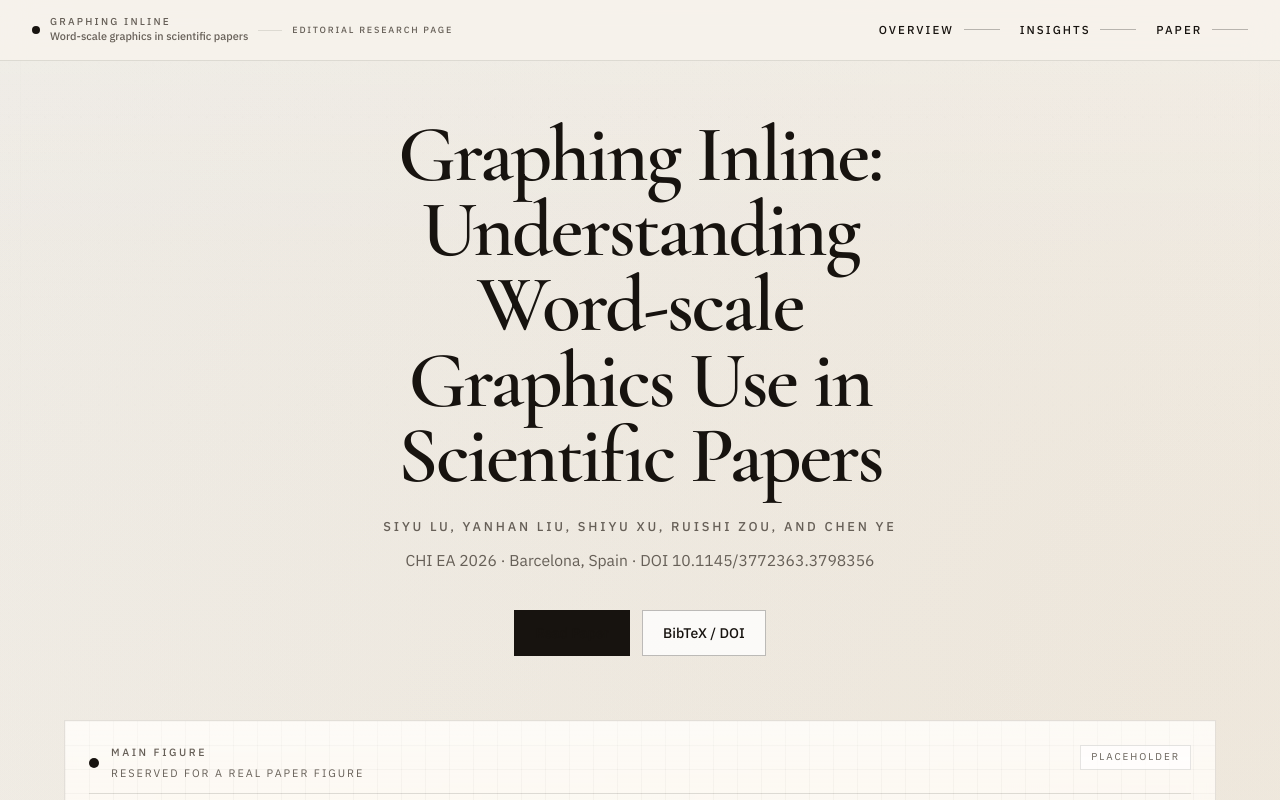
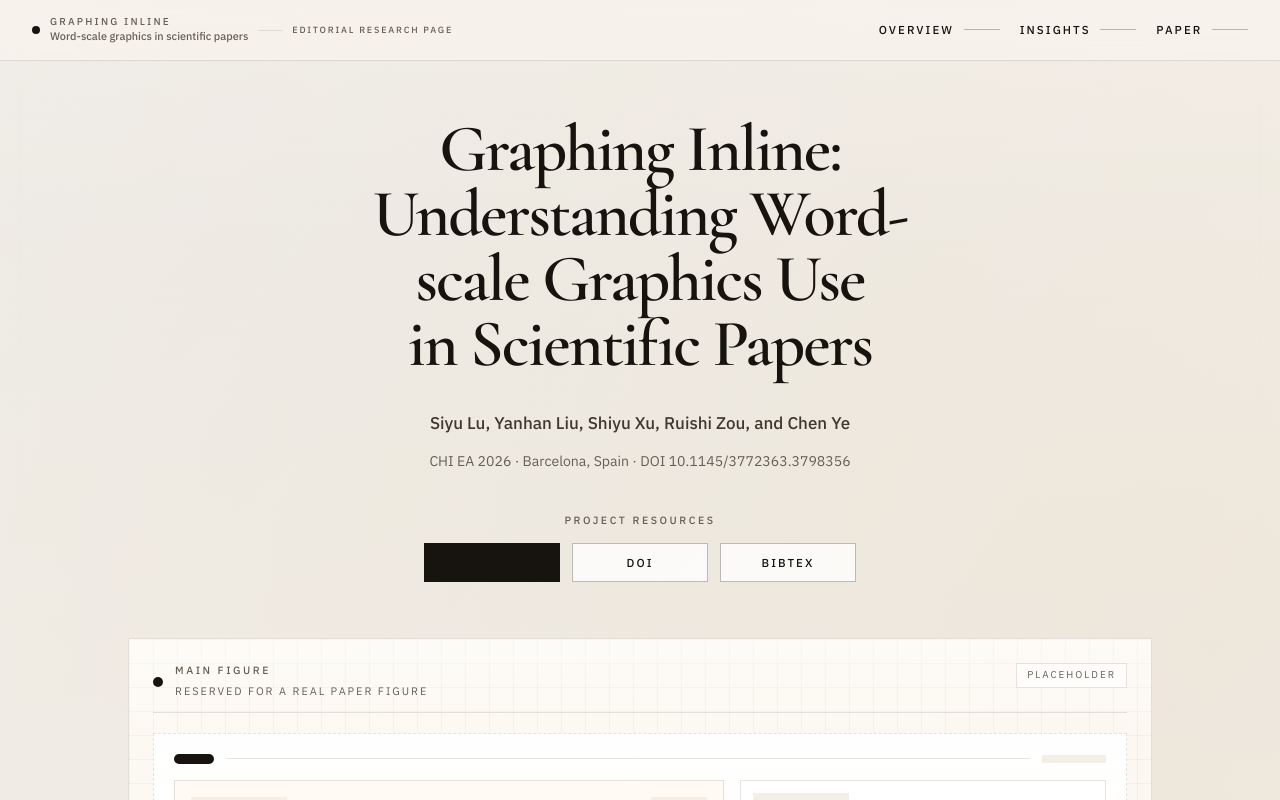
Before and after one commit to salmooonaa/graphing-inline, a Next.js app: page / in a window 1280 px wide. Shown: the top 800 px of the page. Built offline with nearby package versions, Linux system fonts and the light colour scheme.

Commit message:
feat: update homepage copy and clean export tracking

```diff
--- a/src/components/sections/hero-section.tsx
+++ b/src/components/sections/hero-section.tsx
@@ -14,42 +14,45 @@ export function HeroSection({ content }: HeroSectionProps) {
       className="border-b border-[var(--line)] px-0 pb-18 pt-10 sm:pb-20 sm:pt-14 lg:pb-24"
     >
       <Container>
-        <div className="space-y-12 sm:space-y-14 lg:space-y-16">
+        <div className="space-y-10 sm:space-y-12 lg:space-y-14">
           <div className="section-reveal mx-auto flex max-w-5xl flex-col items-center text-center">
-            <div className="w-full space-y-5 sm:space-y-6">
-              <h1 className="mx-auto max-w-[15ch] text-[2.9rem] leading-[0.94] text-[var(--foreground)] sm:text-[4.1rem] lg:text-[5rem]">
+            <div className="w-full max-w-4xl space-y-7 sm:space-y-8">
+              <h1 className="mx-auto max-w-[18ch] text-balance text-[2.45rem] leading-[0.98] tracking-[-0.038em] text-[var(--foreground)] sm:text-[3.35rem] lg:text-[4.15rem]">
                 {content.title}
               </h1>
 
-              <div className="space-y-2.5">
-                <p className="text-[0.75rem] font-medium uppercase tracking-[0.22em] text-[var(--muted)] sm:text-[0.8rem]">
+              <div className="mx-auto max-w-3xl space-y-2.5 sm:space-y-3">
+                <p className="text-pretty text-[0.98rem] font-medium leading-7 text-[var(--muted-strong)] sm:text-[1.06rem]">
                   {content.authorsLine}
                 </p>
-                <p className="text-sm leading-7 text-[var(--muted)] sm:text-[0.98rem]">
+                <p className="text-[0.82rem] leading-6 text-[var(--muted)] sm:text-[0.88rem]">
                   {content.publicationLine}
                 </p>
               </div>
             </div>
 
-            <div className="mt-8 flex w-full flex-wrap items-center justify-center gap-3 sm:mt-9">
+            <div className="mt-9 flex w-full flex-col items-center gap-3.5 sm:mt-10">
+              <p className="section-eyebrow">Project resources</p>
+              <div className="flex w-full flex-wrap items-center justify-center gap-2.5 sm:gap-3">
               {content.actions.map((action) => (
                 <a
                   key={`${action.label}-${action.href}`}
                   href={action.href}
                   className={
                     action.variant === "primary"
-                      ? "inline-flex items-center justify-center border border-[var(--foreground)] bg-[var(--foreground)] px-5 py-3 text-sm font-medium text-white transition-colors hover:bg-[color:rgba(23,19,15,0.88)]"
-                      : "inline-flex items-center justify-center border border-[var(--line-strong)] bg-white/78 px-5 py-3 text-sm font-medium text-[var(--muted-strong)] transition-colors hover:border-[var(--foreground)] hover:text-[var(--foreground)]"
+                      ? "inline-flex min-w-[8.5rem] items-center justify-center border border-[var(--foreground)] bg-[var(--foreground)] px-4 py-2.5 text-[0.72rem] font-medium uppercase tracking-[0.18em] text-white transition-colors hover:bg-[color:rgba(23,19,15,0.88)]"
+                      : "inline-flex min-w-[8.5rem] items-center justify-center border border-[var(--line-strong)] bg-white/78 px-4 py-2.5 text-[0.72rem] font-medium uppercase tracking-[0.18em] text-[var(--muted-strong)] transition-colors hover:border-[var(--foreground)] hover:text-[var(--foreground)]"
                   }
                 >
                   {action.label}
                 </a>
               ))}
+              </div>
             </div>
           </div>
 
           <ImagePlaceholder
-            className="section-reveal reveal-delay-1 mx-auto max-w-6xl"
+            className="section-reveal reveal-delay-1 mx-auto max-w-5xl"
             figure={content.visual}
             tone="neutral"
             canvasClassName="aspect-[16/11] md:aspect-[16/10]"
--- a/src/content/home.ts
+++ b/src/content/home.ts
@@ -13,13 +13,18 @@ export const homeContent: HomePageContent = {
       "Word-scale graphics, the tiny visuals embedded directly in sentences and tables, remain rare in scientific papers, yet the cases that do appear follow a repeatable logic of placement, function, and representation.",
     actions: [
       {
-        label: "Read Paper",
+        label: "Paper",
         href: "https://arxiv.org/abs/2603.10533",
         variant: "primary",
       },
       {
-        label: "BibTeX / DOI",
-        href: "#paper",
+        label: "DOI",
+        href: "https://doi.org/10.1145/3772363.3798356",
+        variant: "secondary",
+      },
+      {
+        label: "BibTeX",
+        href: "/files/graphing-inline.bib",
         variant: "secondary",
       },
     ],
```
Also changed, not shown: 18 other files (tests, documents, lock files or other folders).
